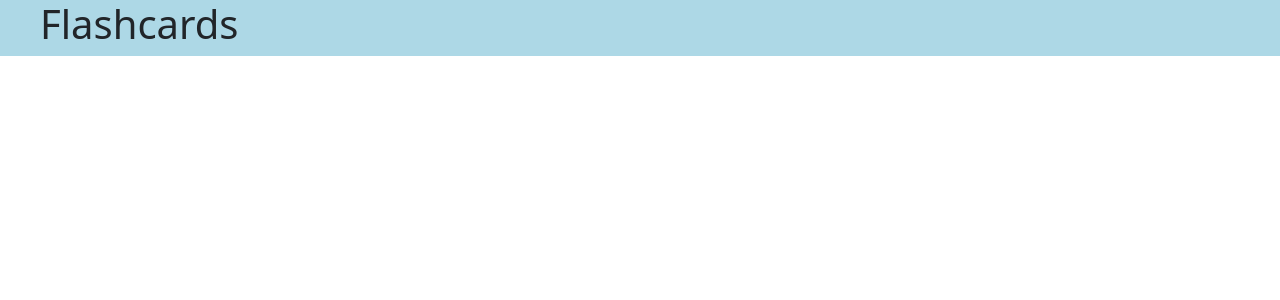
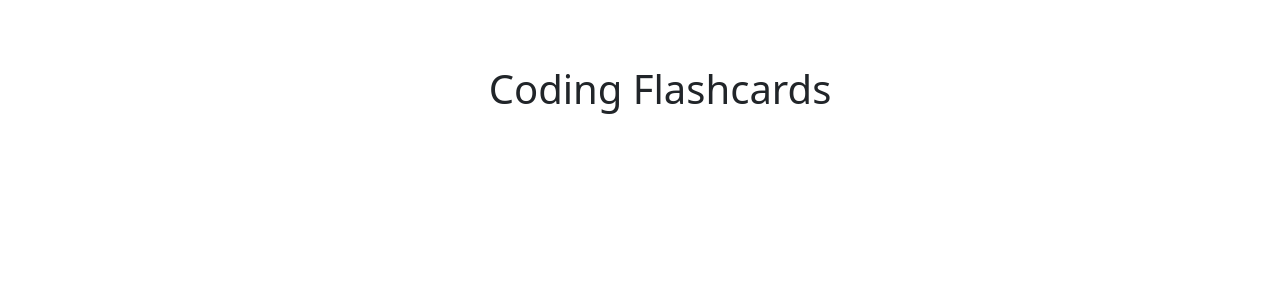
Before and after one commit to connor-hood/flashcard_fe, a React (Create React App) app: page / in a window 1280 px wide. Shown: the top 300 px of the page. Built offline with nearby package versions, Linux system fonts and the light colour scheme.

Commit message:
got main page started and text centered, starting on buttons now

```diff
--- a/src/components/TitleBar/titleBar.css
+++ b/src/components/TitleBar/titleBar.css
@@ -1,6 +1,6 @@
 .titlebar-nav {
-    background-color: lightblue;
-    width: 100%;
+    text-align: center;
+
 }
 
 h1 {
--- a/src/components/TitleBar/titleBar.jsx
+++ b/src/components/TitleBar/titleBar.jsx
@@ -3,14 +3,14 @@ import './titleBar.css';
 
 function TitleBar(props) {
     return (
-        <div className="row row-spacer">
-            <div className="col-md-12" style={{padding: 0}}>
+        <div className="row justify-content-around">
+            <div className="col-md-4" style={{paddingTop: 65}}>
                 <div className="titlebar-nav">
-                    <h1>Flashcards</h1>
+                    <h1>Coding Flashcards</h1>
                 </div>
             </div>
         </div>
     )
 }
 
-export default TitleBar
+export default TitleBar;
```
